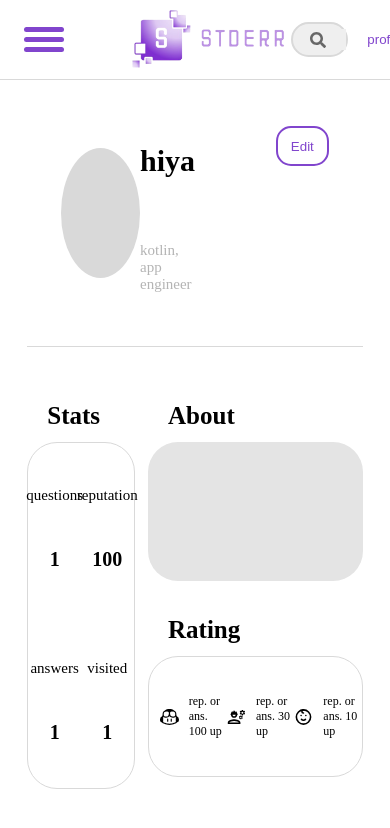
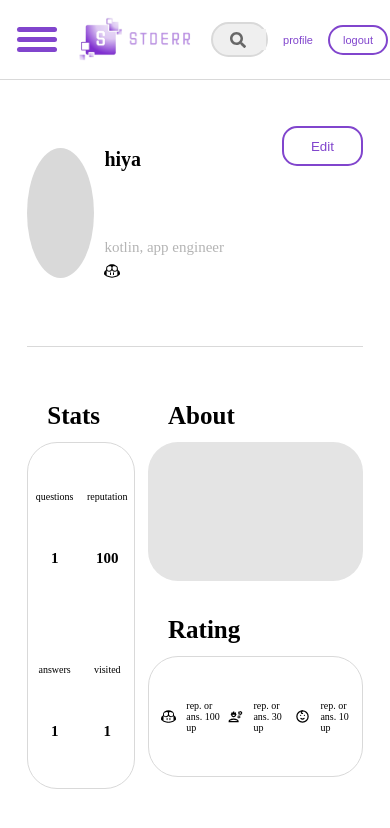
Before and after one commit to 1-yuna/STDERR, a React (Vite) app in the folder Project-Stderr/frontend/: page /my in a window 390 px wide. Shown: the top 828 px of the page. Built offline with nearby package versions, Linux system fonts and the light colour scheme.

Commit message:
[style] TopBar 반응형 수정, MyPage 작성 중

```diff
--- a/Project-Stderr/frontend/src/components/Bar/HamburgerBar.jsx
+++ b/Project-Stderr/frontend/src/components/Bar/HamburgerBar.jsx
@@ -6,13 +6,18 @@ import styled from "styled-components";
 const HamburgerBox = styled.button`
   display: flex;
   flex-direction: column;
-  margin-right: 60px;
+  margin-right: 30px;
   width: 45px;
   height: 35px;
   justify-content: space-evenly;
   align-items: center;
   cursor: pointer;
   z-index: 999;
+  @media (max-width: 768px) {
+    margin-right: 15%;
+    width: 30px;
+    height: 35px;
+  }
 `;
 
 const HamburgerStyle = styled.div`
--- a/Project-Stderr/frontend/src/components/Bar/TopBar.jsx
+++ b/Project-Stderr/frontend/src/components/Bar/TopBar.jsx
@@ -5,14 +5,34 @@ import HamburgerBar from "./HamburgerBar.jsx";
 import { FaSearch } from "react-icons/fa";
 import { IoMdHome } from "react-icons/io";
 
+const LogoBox = styled.button`
+  display: flex;
+  justify-content: center;
+  width: 200px;
+  @media (max-width: 768px) {
+    width: 160px;
+  }
+`;
+
 const Logo = styled.img`
-  //margin-right: 40px;
   width: 165px;
+
+  @media (max-width: 768px) {
+    display: flex;
+    justify-content: center;
+    margin-right: 20px;
+    width: 120px;
+  }
 `;
 
 const NullBox = styled.div`
   width: 45px;
   height: 35px;
+
+  @media (max-width: 768px) {
+    width: 0;
+    height: 0;
+  }
 `;
 
 const TopBox = styled.div`
@@ -49,10 +69,13 @@ const SearchBar = styled.div`
   background-color: #efefef;
   border-radius: 30px;
   border: 2px solid #d9d9d9;
+  @media (max-width: 768px) {
+    width: 250px;
+  }
 `;
 
 const SearchGuide = styled.input`
-  width: calc(100% - 30px);
+  width: calc(100% - 40px);
   height: calc(100% - 10px);
   background-color: #efefef;
   border: none;
@@ -63,10 +86,15 @@ const SearchGuide = styled.input`
   &::placeholder {
     color: #bebebe;
   }
+
+  @media (max-width: 527px) {
+    &::placeholder {
+      color: #efefef;
+    }
+  }
 `;
 
 const MyPageButton = styled.button`
-  //padding-left: 40px;
   display: flex;
   justify-content: center;
   align-items: center;
@@ -75,6 +103,10 @@ const MyPageButton = styled.button`
   background-color: #ffffff;
   color: #8145cd;
   text-align: center;
+  @media (max-width: 768px) {
+    width: 60px;
+    font-size: 11px;
+  }
 `;
 
 const LogoutButton = styled.button`
@@ -88,17 +120,33 @@ const LogoutButton = styled.button`
   text-align: center;
   border-radius: 30px;
   border: 2px solid #8145cd;
-    transition: background-color 0.3s, color 0.3s;
+  transition:
+    background-color 0.3s,
+    color 0.3s;
   &:hover {
     background-color: #8145cd;
     color: #ffffff;
     border-color: #ffffff;
+  }
+  @media (max-width: 768px) {
+    width: 60px;
+    font-size: 11px;
+  }
 `;
 
-const DivBox = styled.button`
+const DivBox = styled.div`
   display: flex;
   justify-content: center;
   align-items: center;
+`;
+
+const ButtonBox = styled.div`
+  display: flex;
+  justify-content: space-evenly;
+  width: 250px;
+  @media (max-width: 768px) {
+    width: fit-content;
+  }
 `;
 
 const Sidebar = styled.div`
@@ -214,6 +262,16 @@ const ForumName = styled.button`
   }
 `;
 
+const PageSetting = styled.div`
+  display: ${(props) => (props.isOpen ? "block" : "none")};
+  position: fixed;
+  top: 0;
+  left: 0;
+  width: 100%;
+  height: 100%;
+  z-index: 999;
+`;
+
 function TopBar() {
   const [isSidebarOpen, setIsSidebarOpen] = useState(false);
 
@@ -221,14 +279,21 @@ function TopBar() {
     setIsSidebarOpen(!isSidebarOpen);
   };
 
+  const closeSidebar = () => {
+    setIsSidebarOpen(false);
+  };
+
   return (
+    <>
       <TopBox>
         <DivBox>
           <HamburgerBar
             onClick={toggleSidebar}
             isOpen={isSidebarOpen}
           ></HamburgerBar>
+          <LogoBox>
             <Logo src={"/STDERR_LOGO_concat_ver.png"} alt="로고" />
+          </LogoBox>
         </DivBox>
         <Sidebar isOpen={isSidebarOpen}>
           <HomeButton>
@@ -267,14 +332,16 @@ function TopBar() {
           <ColoredSearch />
           <SearchGuide type="text" placeholder="#tag, title" />
         </SearchBar>
-      <DivBox>
+        <ButtonBox>
           <MyPageButton>profile</MyPageButton>
           <LogoutButton>logout</LogoutButton>
-      </DivBox>
+        </ButtonBox>
         <DivBox>
           <NullBox />
         </DivBox>
       </TopBox>
+      <PageSetting isOpen={isSidebarOpen} onClick={closeSidebar} />
+    </>
   );
 }
 
--- a/Project-Stderr/frontend/src/pages/MyPage.jsx
+++ b/Project-Stderr/frontend/src/pages/MyPage.jsx
@@ -1,6 +1,7 @@
 // eslint-disable-next-line no-unused-vars
-import React from "react";
+import React, { useState } from "react";
 import styled from "styled-components";
+import { Helmet } from "react-helmet";
 import MyPageBackground from "../components/Background/MyPageBackground.jsx";
 import TopBar from "../components/Bar/TopBar.jsx";
 import { GoCopilot } from "react-icons/go";
@@ -13,6 +14,10 @@ const GradeSymbolAI = styled(GoCopilot)`
   @media (max-width: 1070px) {
     font-size: 20px;
   }
+
+  @media (max-width: 768px) {
+    font-size: 15px;
+  }
 `;
 
 const GradeSymbolEngineer = styled(MdOutlineEngineering)`
@@ -21,6 +26,10 @@ const GradeSymbolEngineer = styled(MdOutlineEngineering)`
   @media (max-width: 1070px) {
     font-size: 20px;
   }
+
+  @media (max-width: 768px) {
+    font-size: 15px;
+  }
 `;
 
 const GradeSymbolJr = styled(TbMoodKid)`
@@ -28,6 +37,10 @@ const GradeSymbolJr = styled(TbMoodKid)`
 
   @media (max-width: 1070px) {
     font-size: 20px;
+  }
+
+  @media (max-width: 768px) {
+    font-size: 15px;
   }
 `;
 
@@ -46,11 +59,18 @@ const EditButton = styled.button`
   color: #8145cd;
   border-radius: 15px;
   border: 2px solid #8145cd;
-    transition: background-color 0.3s, color 0.3s;
-    &:hover {
-        background-color: #8145cd;
-        color: #ffffff;
-        border-color: #ffffff;
+  transition:
+    background-color 0.3s,
+    color 0.3s;
+  &:hover {
+    background-color: #8145cd;
+    color: #ffffff;
+    border-color: #ffffff;
+  }
+
+  @media (max-width: 768px) {
+    width: 60%;
+  }
 `;
 
 const DivBox1 = styled.div`
@@ -74,11 +94,19 @@ const InfoBox = styled.div`
   justify-content: space-evenly;
   height: 100%;
   width: 60%;
+
+  @media (max-width: 1070px) {
+    padding-left: 10px;
+  }
 `;
 
 const Name = styled.div`
   font-size: 30px;
   font-weight: 900;
+
+  @media (max-width: 1070px) {
+    font-size: 20px;
+  }
 `;
 
 const NotName = styled.div`
@@ -90,6 +118,7 @@ const NotName = styled.div`
 `;
 
 const Oneliner = styled.div`
+  white-space: nowrap;
   font-size: 15px;
   color: #b4b4b4;
 `;
@@ -102,6 +131,10 @@ const ProfileContainer = styled.div`
   border-bottom: 1px solid #d9d9d9;
   align-items: center;
   padding: 0 10%;
+
+  @media (max-width: 768px) {
+    padding: 0 0;
+  }
 `;
 
 const StatContainer = styled.div`
@@ -148,11 +181,19 @@ const ScoreBox = styled.div`
 
 const ScoreType = styled.div`
   font-size: 15px;
+
+  @media (max-width: 768px) {
+    font-size: 10px;
+  }
 `;
 
 const Score = styled.div`
   font-weight: bold;
   font-size: 20px;
+
+  @media (max-width: 768px) {
+    font-size: 15px;
+  }
 `;
 
 const DivBox4 = styled.div`
@@ -205,11 +246,19 @@ const RankStd = styled.div`
   @media (max-width: 1070px) {
     font-size: 12px;
   }
+
+  @media (max-width: 768px) {
+    font-size: 10px;
+  }
 `;
 
 function MyPage() {
   return (
     <MyPageBackground>
+      <Helmet>
+        <meta name="viewport" content="width=device-width, initial-scale=1.0" />
+        <title>Profile</title>
+      </Helmet>
       <TopBar />
       <ProfileContainer>
         <DivBox1>
```
Lines whose indentation alone changed are shown as unchanged.
